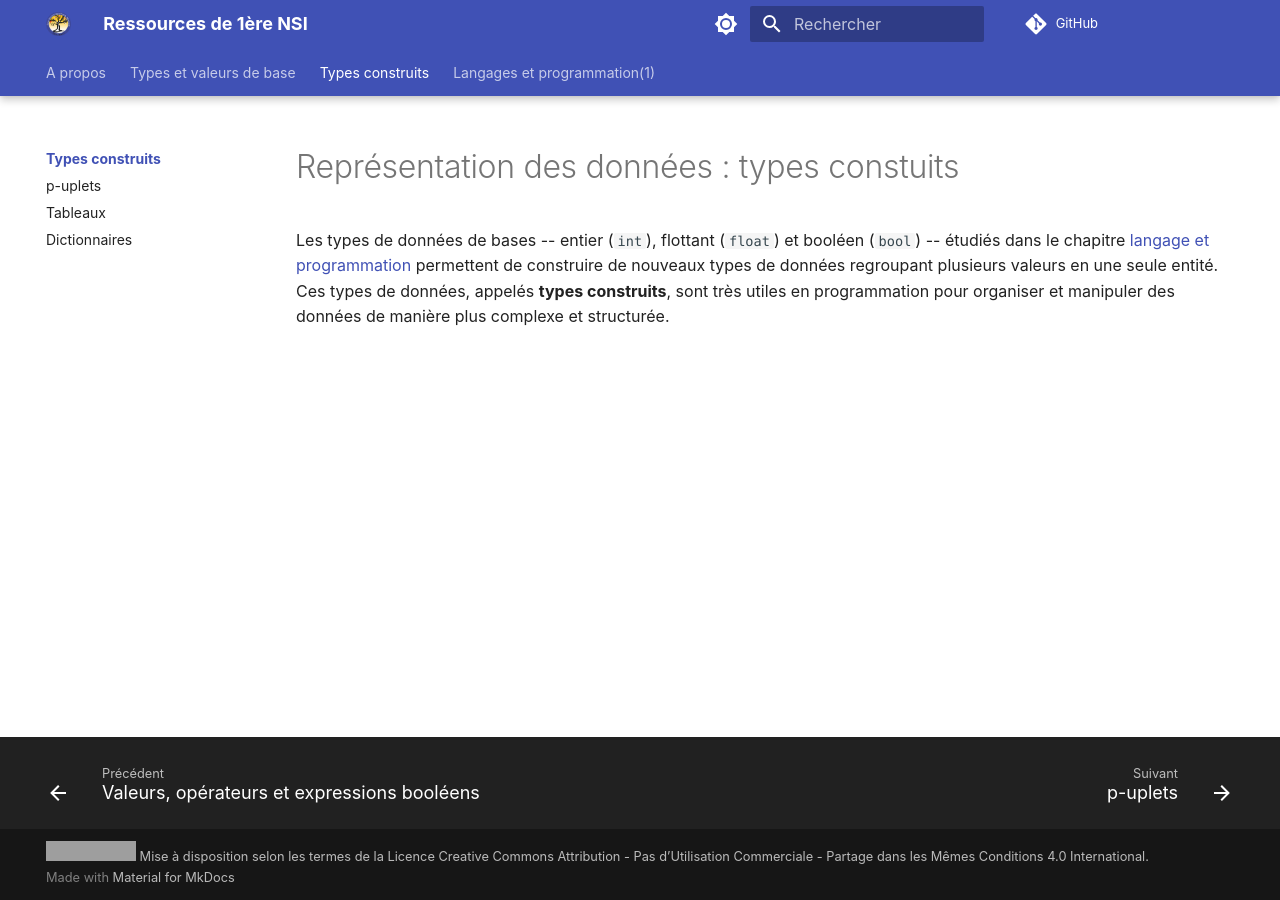
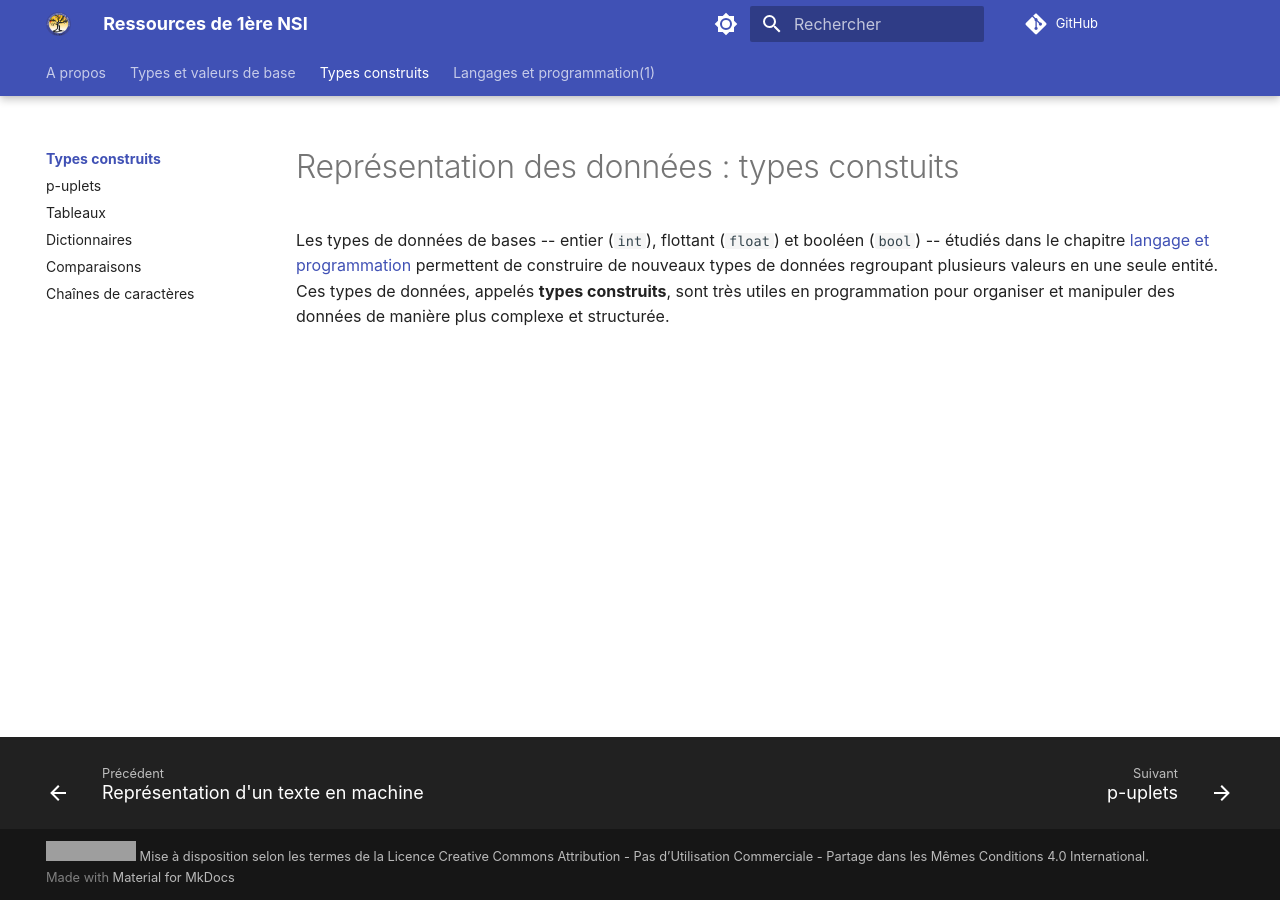
Before and after one commit to eipaca/NSI-1, an MkDocs documentation site: the page built from docs/types-construits/index.md, in a window 1280 px wide. Built offline with MkDocs 1.6.1 and Material for MkDocs 9.7.7, drawn with Linux system fonts in a browser that asks for light colours; comment, search, counter and statistics services are not loaded; some of the changed lines change nothing that is shown; grey boxes are pictures that could not be loaded.

Commit message:
Update mkdocs.yml

```diff
--- a/mkdocs.yml
+++ b/mkdocs.yml
@@ -117,7 +117,7 @@ nav:
     - Représentation des nombres entiers en machine et entiers relatifs: types-et-valeurs-de-base/2-representation-des-entiers-en-machine-entiers-relatifs.md
     - Représentation approximative des nombres réels: types-et-valeurs-de-base/3-representation-approximative-nombres-reels.md
     - Valeurs, opérateurs et expressions booléens: types-et-valeurs-de-base/4-valeurs-expressions-booleennes.md
-  #  - Représentation d'un texte en machine: types-et-valeurs-de-base/5-representation-texte.md
+    - Représentation d'un texte en machine: types-et-valeurs-de-base/5-representation-texte.md
 
 
   - Types construits:
@@ -125,8 +125,8 @@ nav:
     - p-uplets: types-construits/1-p-uplets.md
     - Tableaux: types-construits/2-tableaux.md
     - Dictionnaires: types-construits/3-dictionnaires.md
-  #  - Comparaisons: types-construits/4-comparaisons.md
-  #  - Chaînes de caractères: types-construits/5-chaines-de-caracteres.md
+    - Comparaisons: types-construits/4-comparaisons.md
+    - Chaînes de caractères: types-construits/5-chaines-de-caracteres.md
 
   #- Traitement des données en table:
   #  - donnees-en-tables/index.md
```
